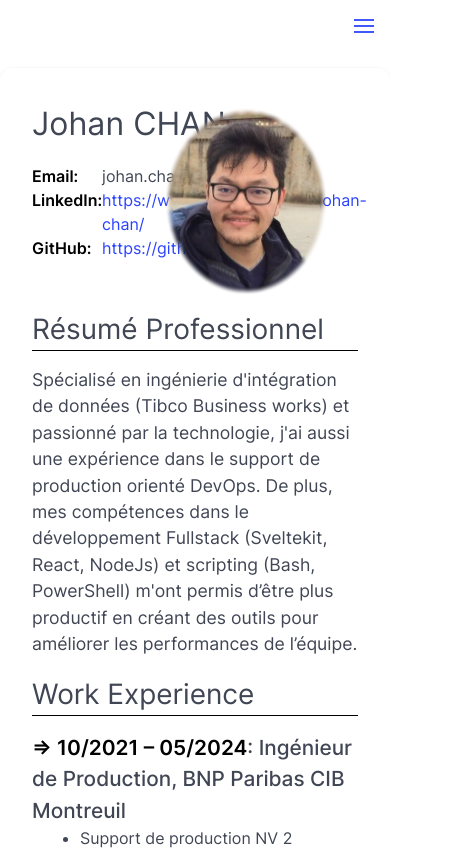
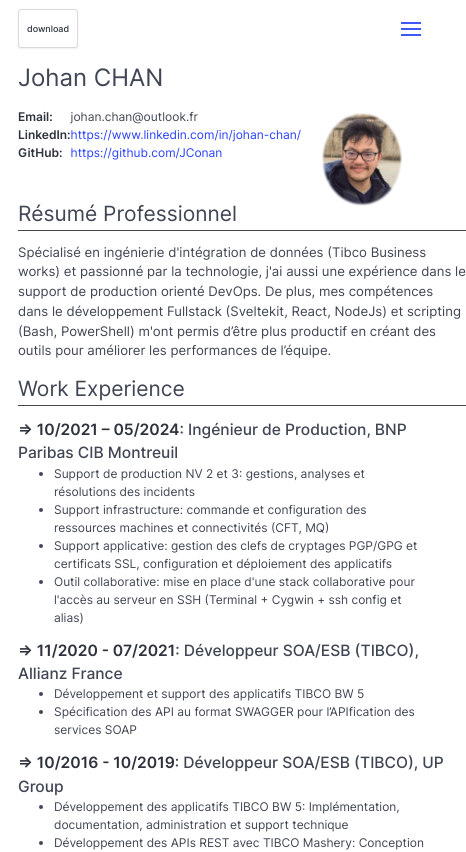
Before and after one commit to JConan/jconan.github.io, a SvelteKit app: page /cv in a window 390 px wide. Shown: the top 852 px of the page, 466 px wide, since content can reach past the window. Built offline with nearby package versions, Linux system fonts and the light colour scheme.

Commit message:
cleanup layout to have consistent disposition
cv pdf is now export with light theme

```diff
--- a/src/lib/components/Navbar.svelte
+++ b/src/lib/components/Navbar.svelte
@@ -5,12 +5,15 @@
 	}
 </script>
 
+<section>
 	<nav class="navbar" aria-label="main navigation">
 		<div class="navbar-brand">
 			<slot name="brand" />
 
+			<div class="navbar-small {isActiveClass}">
+				<button class="button is-small">download</button>
 				<button
-			class="navbar-burger {isActiveClass}"
+					class="navbar-burger"
 					aria-label="menu"
 					aria-expanded="false"
 					data-target="navbar-items"
@@ -21,6 +24,7 @@
 					<span aria-hidden="true"></span>
 					<span aria-hidden="true"></span>
 				</button>
+			</div>
 		</div>
 
 		<!-- svelte-ignore a11y-click-events-have-key-events -->
@@ -35,3 +39,14 @@
 			</div>
 		</div>
 	</nav>
+</section>
+
+<style>
+	section {
+		& .navbar-small {
+			width: 100%;
+			display: flex;
+		}
+		margin-bottom: 1rem;
+	}
+</style>
--- a/src/routes/+layout.svelte
+++ b/src/routes/+layout.svelte
@@ -6,6 +6,8 @@
 	import { page } from '$app/stores';
 
 	function getCV() {
+		const container = document.getElementById('cv')!;
+		container.setAttribute('data-theme', 'light');
 		const doc = new jsPDF({
 			format: 'a4',
 			orientation: 'portrait',
@@ -13,9 +15,10 @@
 		});
 		doc.addFont('Inter-VariableFont_slnt,wght.ttf', 'Inter', 'normal');
 		doc.setFont('Inter');
-		doc.html(document.getElementById('cv')!, {
+		doc.html(container, {
 			callback: (docOut) => {
 				window.open(doc.output('bloburl'), '_blank');
+				container.setAttribute('data-theme', 'dark');
 			},
 			margin: 6,
 			width: 196,
@@ -25,6 +28,7 @@
 	}
 </script>
 
+<main class="container">
 	<Navbar>
 		<Link href="/">Home</Link>
 		<Link href="/portfolio">Portfolio</Link>
@@ -37,5 +41,32 @@
 			{/if}
 		</div>
 	</Navbar>
+	<slot></slot>
+</main>
 
-<slot></slot>
+<style>
+	:root {
+		--page-vertical-padding: 2rem;
+		--page-horizontal-padding: 5rem;
+		font-size: 16px;
+	}
+	@media (max-width: 960px) {
+		:root {
+			--page-vertical-padding: 1rem;
+			--page-horizontal-padding: 3rem;
+			font-size: 14px;
+		}
+	}
+	@media (max-width: 640px) {
+		:root {
+			--page-vertical-padding: 0.75rem;
+			--page-horizontal-padding: 1.5rem;
+			font-size: 12px;
+		}
+	}
+
+	main {
+		min-width: 448px;
+		padding: var(--page-vertical-padding) var(--page-horizontal-padding);
+	}
+</style>
--- a/src/routes/+page.svelte
+++ b/src/routes/+page.svelte
@@ -1 +1 @@
-<main>Home Page</main>
+<p>Home Page</p>
--- a/src/routes/contact/+page.svelte
+++ b/src/routes/contact/+page.svelte
@@ -2,7 +2,6 @@
 	import { User, Mail } from 'lucide-svelte';
 </script>
 
-<main class="card">
 <h1 class="title">Formulaire de contact</h1>
 <form target="_blank" action="https://formsubmit.co/formsubmit@mojojo.mozmail.com" method="POST">
 	<label class="label">
@@ -36,14 +35,11 @@
 			<textarea class="textarea" placeholder="Your Message" name="message" required></textarea>
 		</div>
 	</label>
-
 	<button type="submit" class="button is-fullwidth is-outlined is-primary">Submit Form</button>
 </form>
-</main>
 
 <style>
-	main {
-		margin: auto;
-		padding: 2rem 3rem;
+	label :last-child {
+		margin-bottom: 1.25rem;
 	}
 </style>
--- a/src/routes/cv/+page.svelte
+++ b/src/routes/cv/+page.svelte
@@ -10,20 +10,17 @@
 	});
 </script>
 
-<main id="cv" data-theme="light" class="cv card">
+<div id="cv" class="cv">
 	{#await cvHTML}
-		<progress class="progress is-small is-primary" max="100"></progress>
+		<progress class="progress is-small is-primary"></progress>
 	{:then cvContent}
 		{@html cvContent}
 	{/await}
-</main>
+</div>
 
 <style>
 	.cv {
-		margin: auto;
-		margin-top: 1rem;
-		width: 1080px;
-		padding: 2rem;
+		min-width: 448px;
 
 		& h1 {
 			font-size: 2rem;
@@ -31,7 +28,7 @@
 		& h2 {
 			margin: 1rem 0;
 			font-size: 1.75rem;
-			border-bottom: 1px solid black;
+			border-bottom: 1px solid;
 		}
 		& h3 {
 			font-size: 1.3rem;
@@ -53,10 +50,6 @@
 			font-size: 1.1rem;
 		}
 
-		& strong {
-			color: black;
-		}
-
 		& ul {
 			margin: 0 3rem;
 			list-style: unset;
@@ -65,4 +58,15 @@
 			}
 		}
 	}
+	@media (max-width: 960px) {
+		:global(.cv img) {
+			transform: scale(0.75);
+		}
+	}
+
+	@media (max-width: 640px) {
+		:global(.cv img) {
+			transform: scale(0.5);
+		}
+	}
 </style>
```
Also changed, not shown: src/routes/portfolio/+page.svelte (+1 -9 lines). Lines whose indentation alone changed are shown as unchanged.
